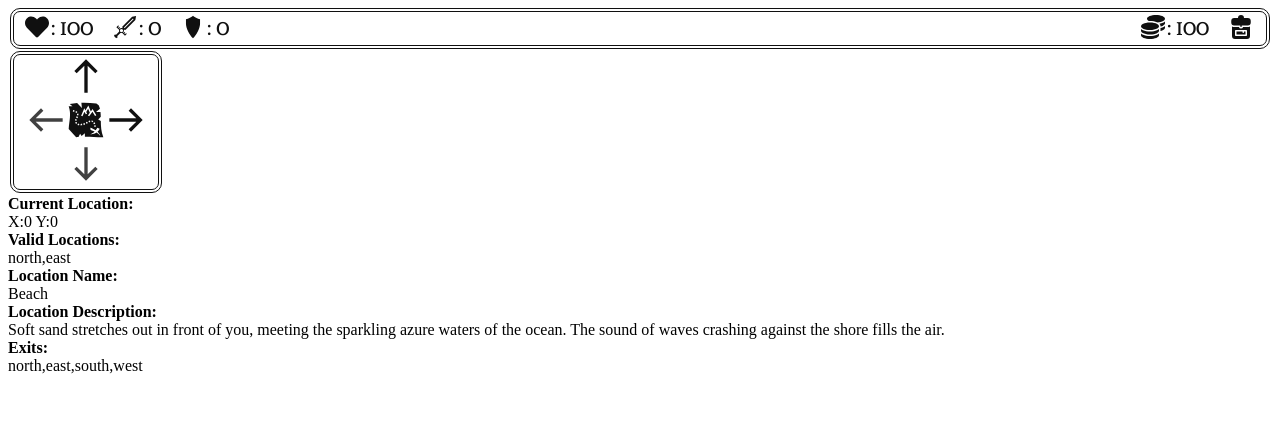
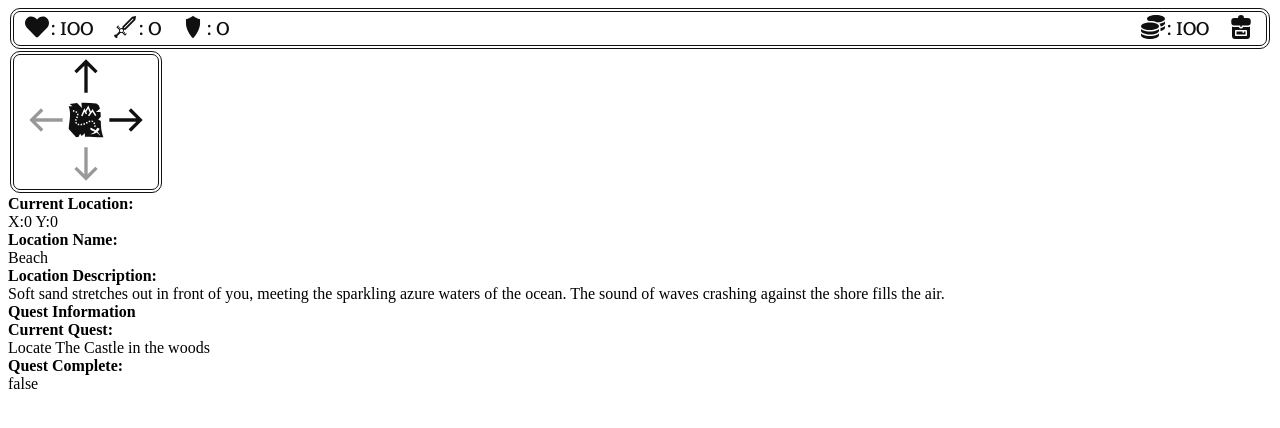
Before and after one commit to Fordcois/RPG-React-Framework, a React (Vite) app: page / in a window 1280 px wide. Shown: the top 428 px of the page. Built offline with nearby package versions, Linux system fonts and the light colour scheme.

Commit message:
implements quest class

```diff
--- a/src/App.jsx
+++ b/src/App.jsx
@@ -2,11 +2,13 @@ import { useState } from 'react';
 import PlayerCharacter from "./components/playercharacter.jsx";
 import Compass from "./components/compass.jsx";
 import worldMap from './arrays/map.js';
+import Quest from './classes/questClass.js';
 
 
 function App() {
   const [currentLocationCoord, setCurrentLocationCoord] = useState([0, 0]);
   const currentLocation = worldMap[currentLocationCoord[0]][currentLocationCoord[1]];
+  const [ActiveQuest] = useState (new Quest ('Find the Castle','Locate The Castle in the woods','Castle'))
 
   var validdirections = ['north','east','south','west']
 
@@ -19,6 +21,12 @@ function App() {
       if (currentLocationCoord[0] <= 0 || !currentLocation.exits.includes('south')){validdirections = validdirections.filter(direction => direction !== 'south');}
   //  Remove West
       if (currentLocationCoord[1] <= 0 || !currentLocation.exits.includes('west')){validdirections = validdirections.filter(direction => direction !== 'west');}
+
+
+
+
+// Current Quest - Check if complete
+ActiveQuest.checkQuestComplete(currentLocation)
 
 
 
@@ -49,14 +57,18 @@ function App() {
       <Compass validdirections={validdirections} move={move}/>
       <b>Current Location: </b><br/>
       X:{currentLocationCoord[1]} Y:{currentLocationCoord[0]}<br/>
-      <b>Valid Locations:</b><br/>
-      {validdirections.toString()}<br/>
       <b>Location Name:</b> <br/>
       {currentLocation.name}<br/>
       <b>Location Description:</b> <br/>
       {currentLocation.description}<br/>
-      <b>Exits:</b><br/>
-      {currentLocation.exits.toString()}
+
+      <b>Quest Information</b><br/>
+      <b>Current Quest:</b><br/>
+      {ActiveQuest.description}<br/>
+      <b>Quest Complete:</b><br/>
+      {ActiveQuest.completed.toString()}<br/>
+
+
 
     </div>
   );
--- a/src/arrays/map.js
+++ b/src/arrays/map.js
@@ -14,9 +14,9 @@ const TightCorridor = new Location ('A Tight Squeeze','There is a small gap betw
 // Initialize a 2D array with locations
 const worldMap = [
   [Forest, Meadows, Meadows, Meadows, Castle],
-  [Beach, Forest, Castle, Forest, Cave],
+  [Beach, Forest, Meadows, Forest, Cave],
   [Mountains, Meadows, Meadows, Meadows, Meadows],
-  [NoNorth, Beach, TightCorridor, Castle, Meadows],
+  [NoNorth, Beach, TightCorridor, TightCorridor, Meadows],
   [Beach, Beach, Beach, Beach, Beach]
 ];
 
--- /dev/null
+++ b/src/classes/questClass.js
@@ -0,0 +1,16 @@
+class Quest {
+    constructor(name, description, completionDestination) {
+        this.name = name;
+        this.description = description;
+        this.completionDestination = completionDestination;
+        this.completed = false;
+    }
+    checkQuestComplete(currentLocation) {
+        if (currentLocation.name === this.completionDestination){
+            console.log('Quest Complete')
+            this.completed = true
+        }
+    }
+}
+
+export default Quest;
--- a/src/index.css
+++ b/src/index.css
@@ -3,6 +3,7 @@
 :root {
     --primary-color: #101010;
     --secondary-color: #414141;
+    --unavailable: #999999;
     --font-family: 'Cinzel Decorative', sans-serif;
   }
 
@@ -42,6 +43,6 @@
 }
 
 .invalidCompassArrow {
-  color: var(--secondary-color);
+  color: var(--unavailable);
   font-size: 2.5rem;
 }
```
